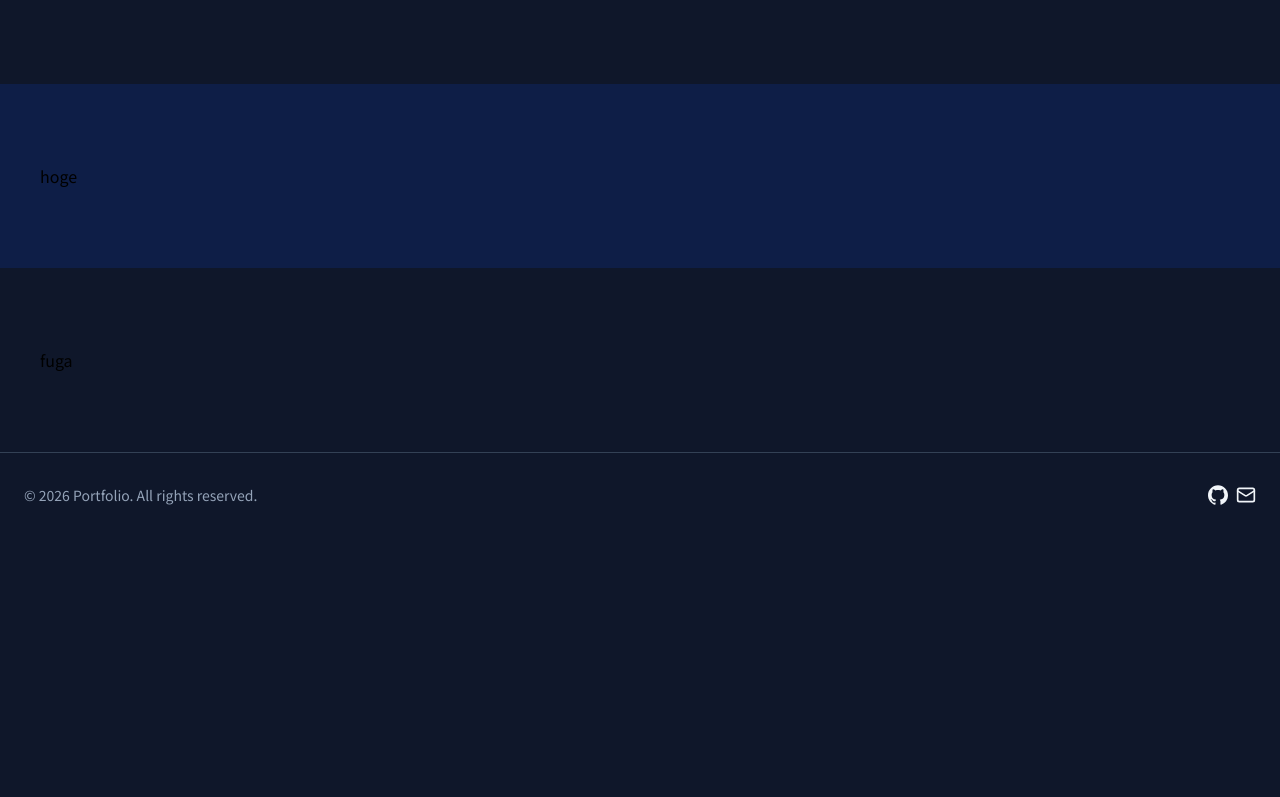
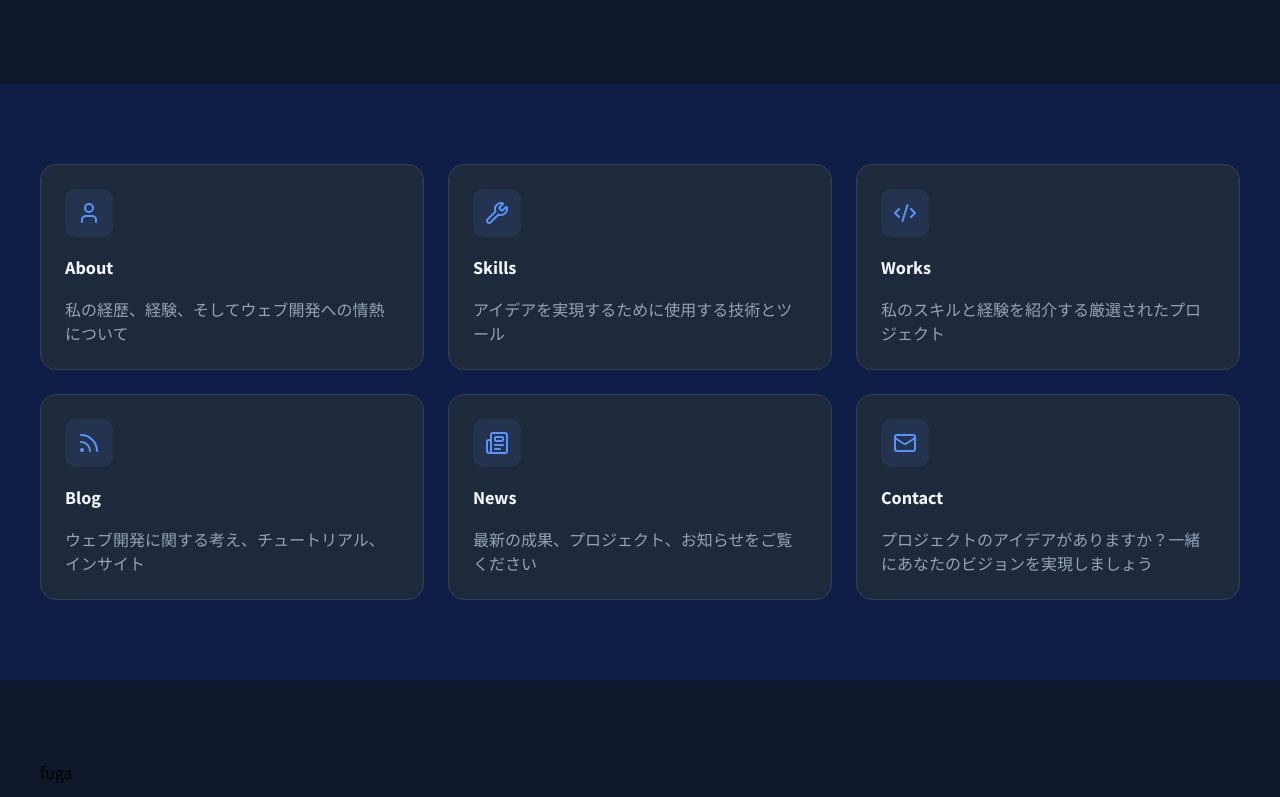
Before and after one commit to iku-nojiri/portfolio_2026, a Next.js app in the folder front/: page / in a window 1280 px wide. Shown: the part 544-1341 px from the top of the page. Before the commit the page ends 1081 px from the top, so only its background shows below. Built offline with nearby package versions, Linux system fonts and the light colour scheme.

Commit message:
feat: HomeCard.tsx refactor: Heading.tsx, navMap.tsx

```diff
--- /dev/null
+++ b/front/app/components/compositions/pages/home/HomeCard.tsx
@@ -0,0 +1,32 @@
+import { ComponentType } from "react";
+import { Panel } from "@/app/components/premitives/Panel";
+import { Tile } from "@/app/components/premitives/Tile";
+import { Heading } from "@/app/components/premitives/Heading";
+import { Text } from "@/app/components/premitives/Text";
+import type { LucideProps } from "lucide-react";
+import type { CustomIconProps } from "@/app/components/premitives/shared/props/CustomIconProps.types";
+
+type Props = {
+  pageName: string;
+  text: string;
+  href: string;
+  icon: ComponentType<LucideProps> | ComponentType<CustomIconProps>;
+};
+
+export const HomeCard = ({ pageName, text, href, icon }: Props) => {
+  const Icon = icon;
+
+  return (
+    <Panel as="a" href={href}>
+      <div className="grid gap-4 p-6">
+        <Tile>
+          <Icon className="text-primary" />
+        </Tile>
+        <Heading as="h3" weight="bold" size="xs">
+          {pageName}
+        </Heading>
+        <Text color="muted">{text}</Text>
+      </div>
+    </Panel>
+  );
+};
--- a/front/app/components/premitives/Heading.tsx
+++ b/front/app/components/premitives/Heading.tsx
@@ -11,12 +11,12 @@ const variants = tv({
       bold: "font-extrabold",
     },
     size: {
-      large: "text-4xl leading-10 sm:text-3xl sm:leading-9",  // 36px
-      mediumLarge: "text-3xl leading-9",                      // 30px
-      medium: "text-2xl leading-9",                           // 24px
-      smallMedium: "text-xl leading-8",                       // 20px
-      small: "text-lg leading-7",                             // 18px
-      tiny: "text-base leading-7",                            // 16px
+      xxl: "text-4xl leading-10", // 36px
+      xl:  "text-3xl leading-9",  // 30px
+      lg:  "text-2xl leading-9",  // 24px
+      md:  "text-xl leading-8",   // 20px
+      sm:  "text-lg leading-7",   // 18px
+      xs:  "text-base leading-7", // 16px
     },
     color: {
       default: "text-fg",
--- a/front/app/constants/navMap.ts
+++ b/front/app/constants/navMap.ts
@@ -5,54 +5,62 @@ import { GithubIcon as Github } from '../components/premitives/GithubIcon';
 import type {LucideProps} from 'lucide-react';
 import type { CustomIconProps } from '../components/premitives/shared/props/CustomIconProps.types';
 
-interface NavItem {
+type NavItem = Readonly<{
   name: string;
   href: string;
   external?: boolean;
   icon: ComponentType<LucideProps> | ComponentType<CustomIconProps>;
-}
+  text: string;
+}>;
 
 export const NAV_MAP: Record<string, NavItem> = {
   home: {
     name: "Home",
     href: "/",
-    icon: House
+    icon: House,
+    text: "ホームへ戻る"
   },
   about: {
     name: "About",
     href: "/about",
-    icon: User
+    icon: User,
+    text: "私の経歴、経験、そしてウェブ開発への情熱について"
   },
   skills: {
     name: "Skills",
     href: "/skills",
-    icon: Wrench
+    icon: Wrench,
+    text: "アイデアを実現するために使用する技術とツール"
   },
   works: {
     name: "Works",
     href: "/works",
-    icon: CodeXml
-
+    icon: CodeXml,
+    text: "私のスキルと経験を紹介する厳選されたプロジェクト"
   },
   blog: {
     name: "Blog",
     href: "/blog",
-    icon: Rss
+    icon: Rss,
+    text: "ウェブ開発に関する考え、チュートリアル、インサイト"
   },
   news: {
     name: "News",
     href: "/news",
-    icon: Newspaper
+    icon: Newspaper,
+    text: "最新の成果、プロジェクト、お知らせをご覧ください"
   },
   contact: {
     name: "Contact",
     href: "/contact",
-    icon: Mail
+    icon: Mail,
+    text: "プロジェクトのアイデアがありますか？一緒にあなたのビジョンを実現しましょう"
   },
   github: {
     name: "Github",
     href: process.env.GITHUB_URL ?? "https://github.co.jp/",
     external: true,
-    icon: Github
+    icon: Github,
+    text: "リポジトリを確認する"
   },
 };
--- a/front/app/page.tsx
+++ b/front/app/page.tsx
@@ -1,25 +1,49 @@
 import Image from "next/image";
+import { NAV_MAP } from "./constants/navMap";
 import { Container } from "./components/premitives/Container";
 import { Inner } from "./components/premitives/Inner";
 import { HomeHero } from "./components/compositions/pages/home/HomeHero";
+import { HomeCard } from "./components/compositions/pages/home/HomeCard";
 
 export default function Home() {
+  const navItemsOnCard = [
+    "about",
+    "skills",
+    "works",
+    "blog",
+    "news",
+    "contact",
+  ];
   return (
     <>
+      {/* Hero */}
       <Container as="div" className="flex items-center h-[70dvh]">
         <Inner size="lg">
           <HomeHero />
         </Inner>
       </Container>
+      {/* Navigation section */}
       <Container as="section" colored>
         <Inner size="lg">
-          hoge
+          <h2 className="sr-only">サイト内ナビゲーション</h2>
+          <nav className="grid gap-6 sm:grid-cols-2 md:grid-cols-3">
+            {navItemsOnCard.map((item) => {
+              return (
+                <HomeCard
+                  key={item}
+                  pageName={NAV_MAP[item].name}
+                  text={NAV_MAP[item].text}
+                  icon={NAV_MAP[item].icon}
+                  href={NAV_MAP[item].href}
+                />
+              );
+            })}
+          </nav>
         </Inner>
       </Container>
+      {/* CTA section */}
       <Container as="aside">
-        <Inner size="lg">
-          fuga
-        </Inner>
+        <Inner size="lg">fuga</Inner>
       </Container>
     </>
   );
```
